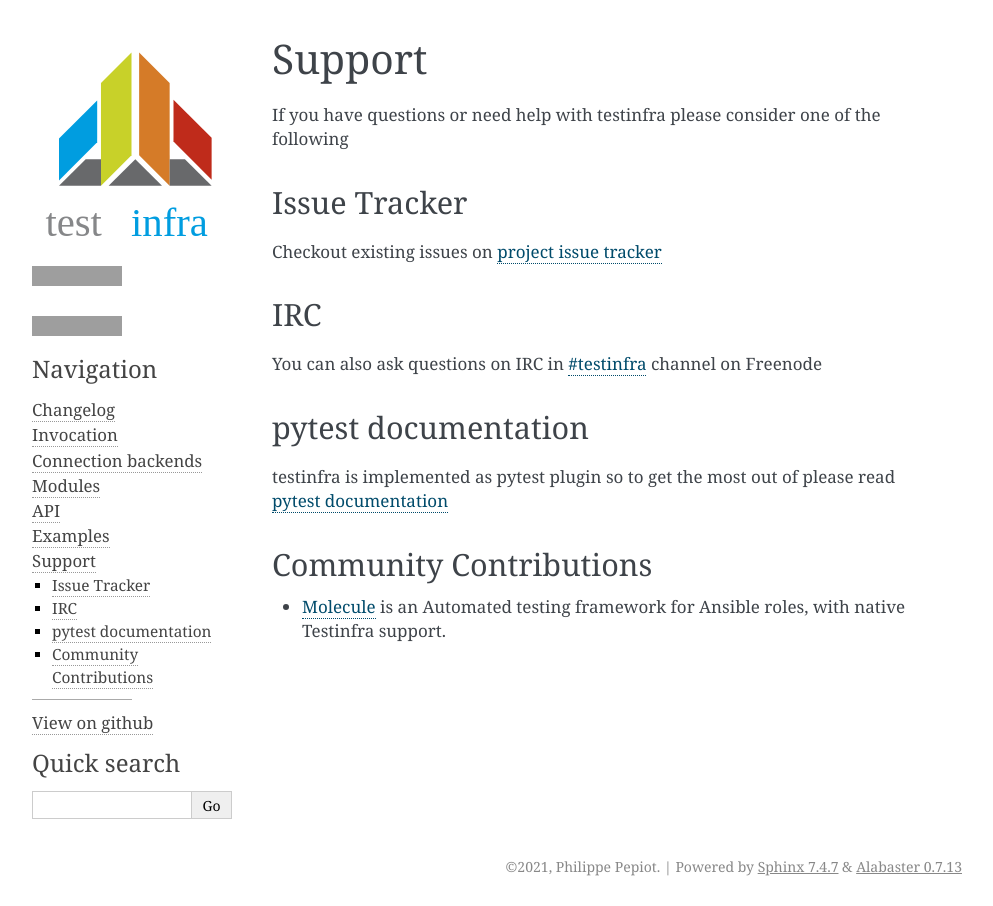
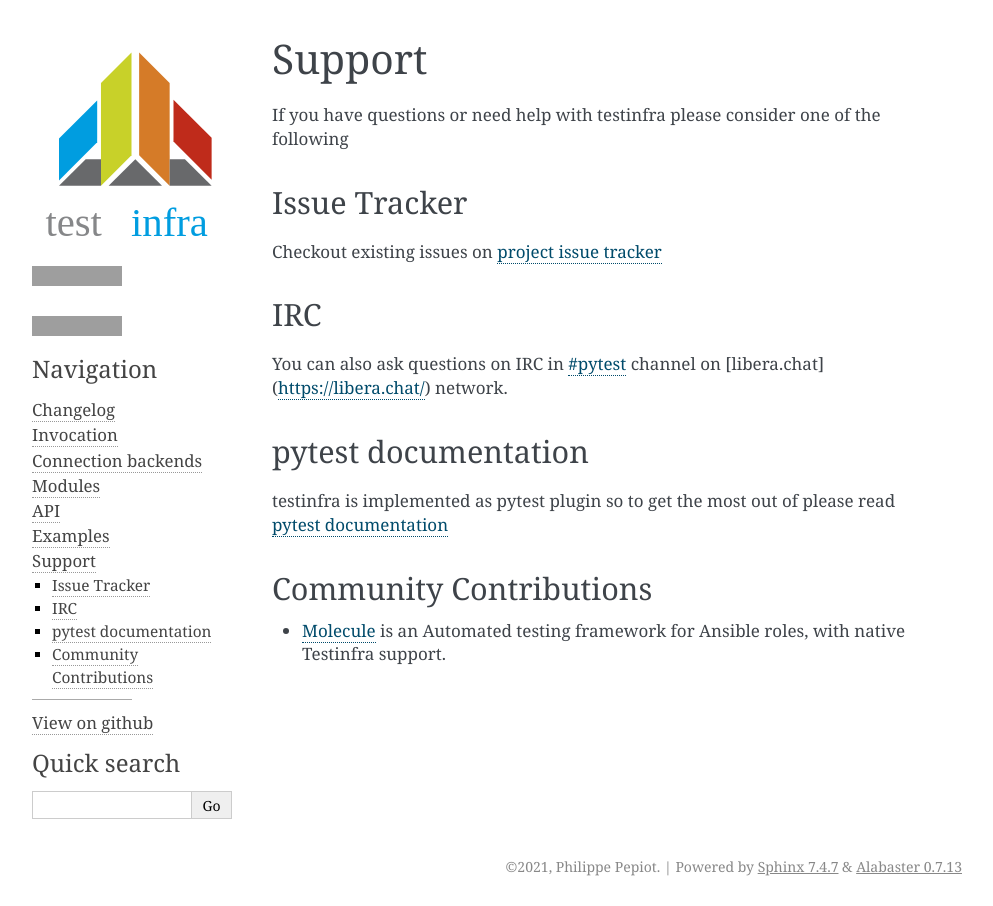
Before and after one commit to pytest-dev/pytest-testinfra, a Sphinx documentation site: the page built from doc/source/support.rst, in a window 1280 px wide, cut to the strip 0-906 px from the top of the page. Shown: the whole strip, without its empty margins (148-1141 px from the left). Built offline with Sphinx 7.4.7, drawn with Linux system fonts in a browser that asks for light colours; comment, search, counter and statistics services are not loaded; grey boxes are pictures that could not be loaded.

Commit message:
Update IRC channel

```diff
--- a/doc/source/support.rst
+++ b/doc/source/support.rst
@@ -12,7 +12,7 @@
 IRC
 ~~~
 
-You can also ask questions on IRC in `#testinfra <https://webchat.freenode.net/?randomnick=1&channels=%23testinfra>`_ channel on Freenode
+You can also ask questions on IRC in `#pytest <https://web.libera.chat/?channel=#pytest>`_ channel on [libera.chat](https://libera.chat/) network.
 
 pytest documentation
 ~~~~~~~~~~~~~~~~~~~~
```
